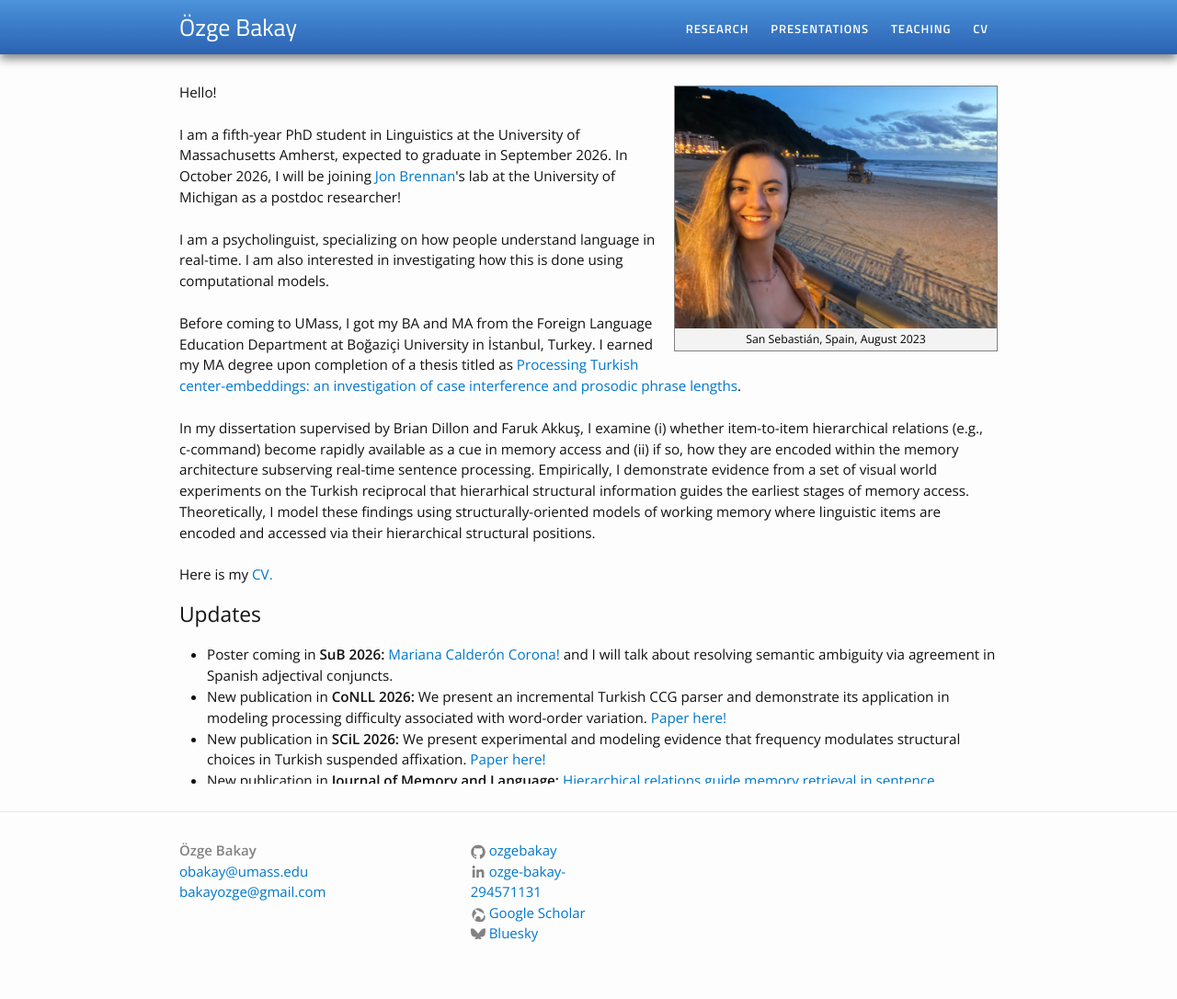
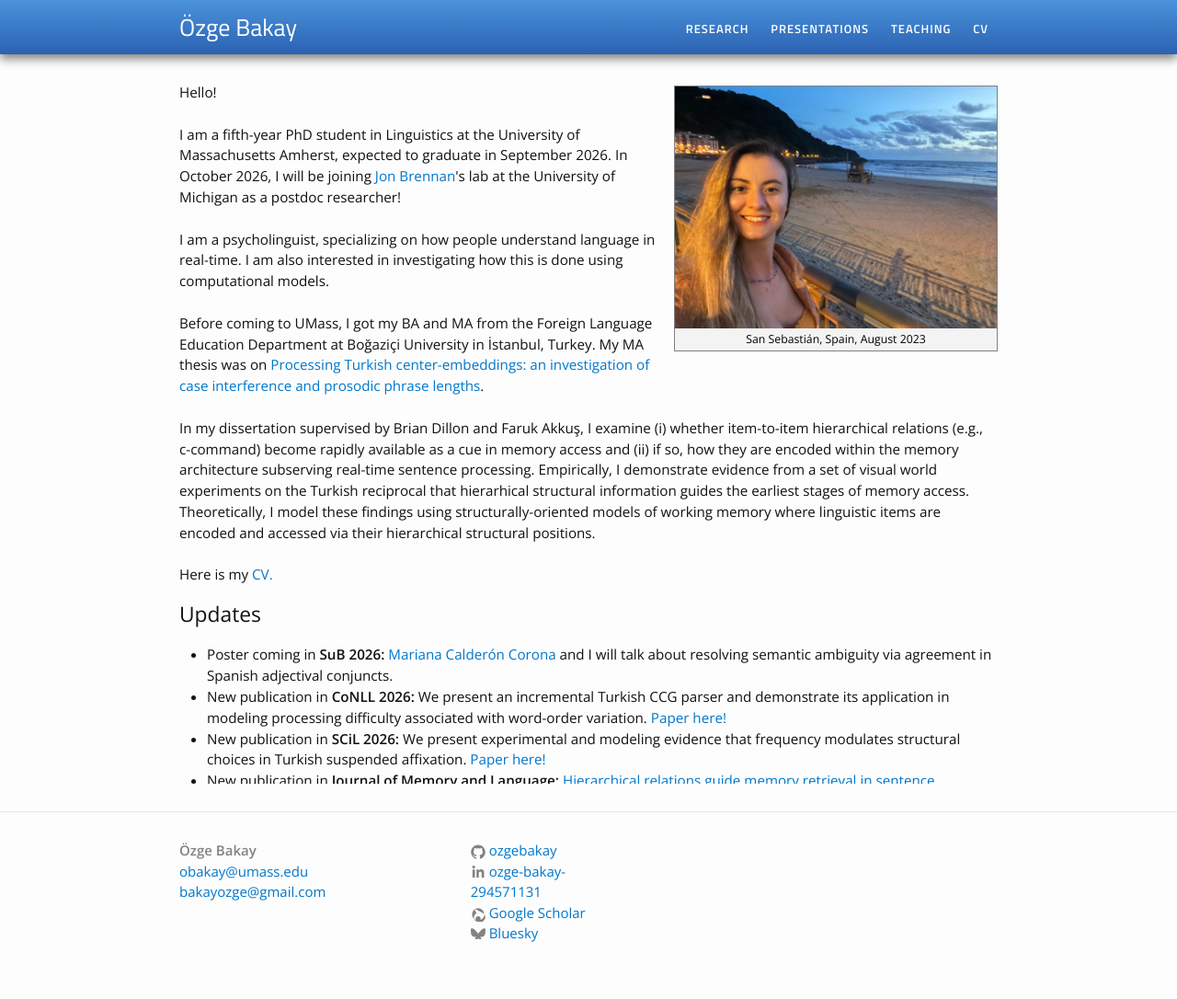
Before and after one commit to ozgebakay/ozgebakay.github.io, a Jekyll site: the page built from index.html, in a window 1280 px wide. Shown: the whole page at 92% size. Built offline with Jekyll 4.4.1, drawn with Linux system fonts in a browser that asks for light colours.

Commit message:
Update index.html

```diff
--- a/index.html
+++ b/index.html
@@ -12,7 +12,7 @@
 
 I am a psycholinguist, specializing on how people understand language in real-time. I am also interested in investigating how this is done using computational models.<br><br>
 
-Before coming to UMass, I got my BA and MA from the Foreign Language Education Department at Boğaziçi University in İstanbul, Turkey. I earned my MA degree upon completion of a thesis titled as <a href="https://drive.google.com/file/d/14g6h468X45LS5cQqZ8u38hscxFIGchVK/view" target="_blank">Processing Turkish center-embeddings: an investigation of case interference and prosodic phrase lengths</a>.<br><br>
+Before coming to UMass, I got my BA and MA from the Foreign Language Education Department at Boğaziçi University in İstanbul, Turkey. My MA thesis was on <a href="https://drive.google.com/file/d/14g6h468X45LS5cQqZ8u38hscxFIGchVK/view" target="_blank">Processing Turkish center-embeddings: an investigation of case interference and prosodic phrase lengths</a>.<br><br>
 
 In my dissertation supervised by Brian Dillon and Faruk Akkuş, I examine (i) whether item-to-item hierarchical relations (e.g., c-command) become rapidly available as a cue in memory access and (ii) if so, how they are encoded within the memory architecture subserving real-time sentence processing. Empirically, I demonstrate evidence from a set of visual world experiments on the Turkish reciprocal that hierarhical structural information guides the earliest stages of memory access. Theoretically, I model these findings using structurally-oriented models of working memory where linguistic items are encoded and accessed via their hierarchical structural positions. <br><br>
 
@@ -24,7 +24,7 @@
 <h2>Updates</h2>
 <div class="updates" style="height: 10em; overflow-y: scroll;">
 <ul>
-<li>Poster coming in <b>SuB 2026:</b> <a href="https://sites.google.com/view/lingmarianacalderon/about/" target="_blank">Mariana Calderón Corona!</a> and I will talk about resolving semantic ambiguity via agreement in Spanish adjectival conjuncts.</li>
+<li>Poster coming in <b>SuB 2026:</b> <a href="https://sites.google.com/view/lingmarianacalderon/about/" target="_blank">Mariana Calderón Corona</a> and I will talk about resolving semantic ambiguity via agreement in Spanish adjectival conjuncts.</li>
 <li>New publication in <b>CoNLL 2026:</b> We present an incremental Turkish CCG parser and demonstrate its application in modeling processing difficulty associated with word-order variation. <a href="https://aclanthology.org/2026.conll-main.36.pdf" target="_blank">Paper here!</a></li>
 <li>New publication in <b>SCiL 2026:</b> We present experimental and modeling evidence that frequency modulates structural choices in Turkish suspended affixation. <a href="https://aclanthology.org/2026.scil-main.32.pdf" target="_blank">Paper here!</a></li>
 <li>New publication in <b>Journal of Memory and Language:</b> <a href="https://doi.org/10.1016/j.jml.2026.104747" target="_blank">Hierarchical relations guide memory retrieval in sentence comprehension: Evidence from a local anaphor in Turkish.</a></li>
```
